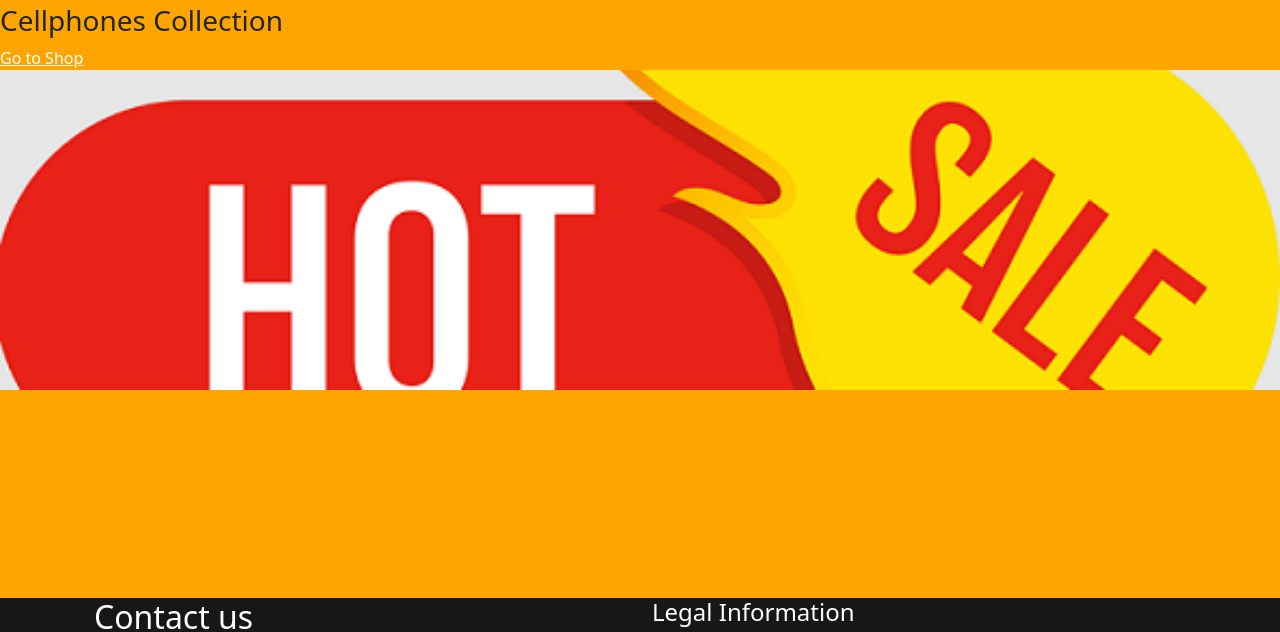
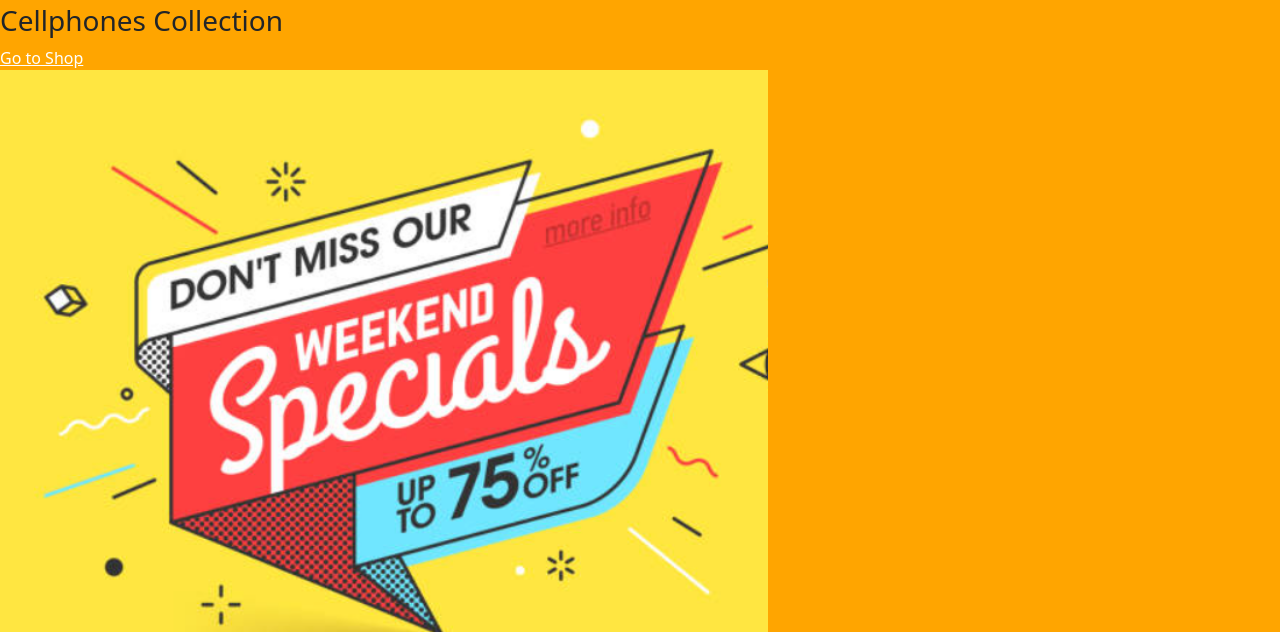
Before and after one commit to IgnacioKobylanski/Elle-Shop, a plain HTML site: page index.html in a window 1280 px wide. Shown: the part 122-754 px from the top of the page. Drawn offline with nearby package versions, Linux system fonts and the light colour scheme.

Commit message:
weekend sale img added

```diff
--- a/index.html
+++ b/index.html
@@ -41,7 +41,7 @@
         <a href="">Go to Shop</a>
     </div>
     <div id="sales">
-      <img id="saleImg" src="./imgs/saleImg.png" alt="saleImg">
+      <img id="saleImg" src="./imgs/weekendSaleImg.png" alt="saleImg">
     </div>
     <script src="./scripts/main.js"></script>
     </main>
--- a/styles/style.css
+++ b/styles/style.css
@@ -17,18 +17,22 @@ footer {
     color: white;
   }
 .sales{
+    display: flex;
+    justify-content: center;
     background-color: #fff; /* Establece el color de fondo blanco */
     padding: 20px;
     border: 1px solid #ccc;
     box-shadow: 0 2px 4px rgba(0, 0, 0, 0.1);
     margin-bottom: 20px;
     width: 100%;
+
 }
 #saleImg{
     display: flex;
     flex-wrap: wrap;
-    width: 100%;
+    width: 60%;
     object-fit: cover;
-    height: 20rem;
+    height: 40rem;
     object-position: 20% 70%;
+    justify-content: center;
 }
```
Also changed, not shown: imgs/weekendSaleImg.png (added).
